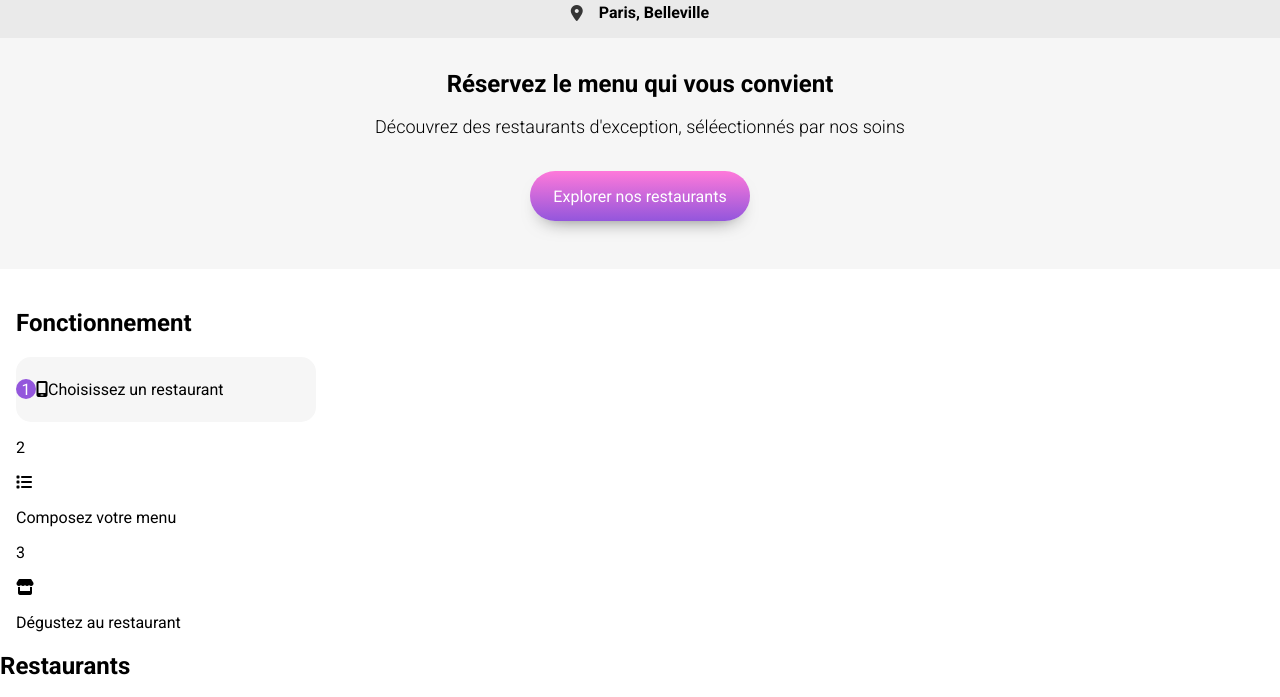
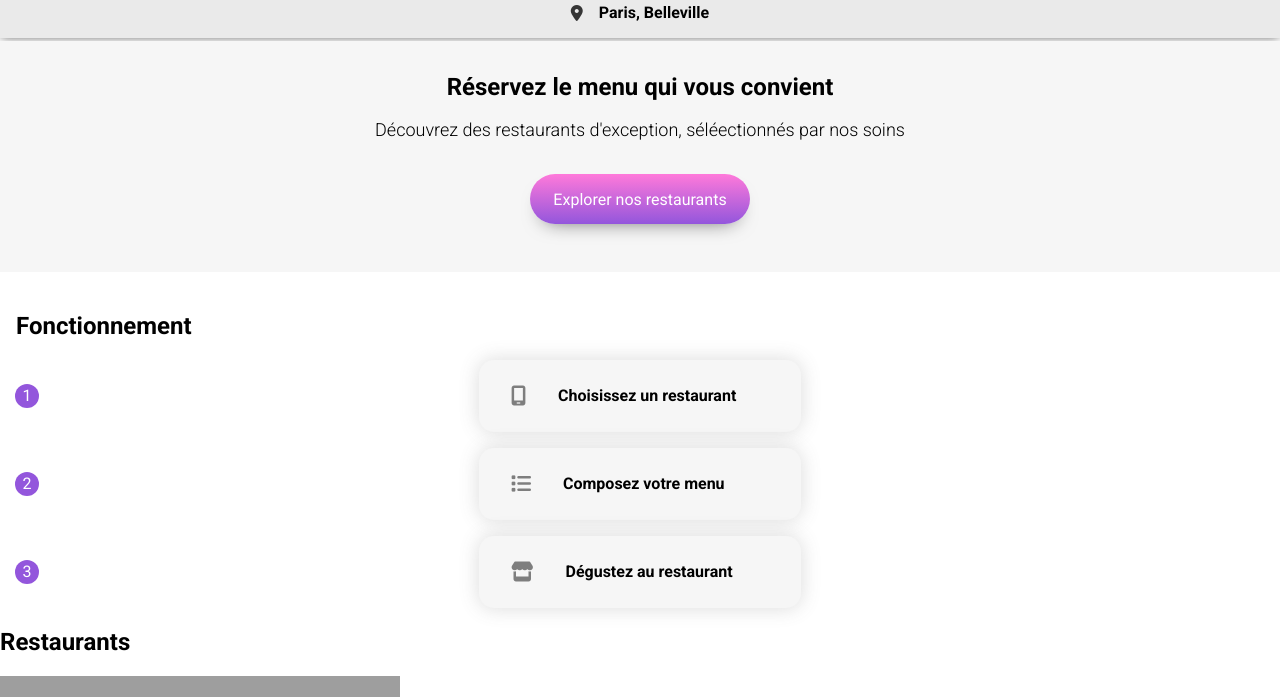
Before and after one commit to ElodieFNS/Fernandes_Elodie_Projet4, a plain HTML site: page homepage.html in a window 1280 px wide. Shown: the part 66-763 px from the top of the page. Drawn offline with Linux system fonts and the light colour scheme; grey boxes are pictures that could not be loaded; a web font is replaced by a local one.

Commit message:
Modification du HTML sur la homepage.html pour les boutons de la partie "Fonctionnement" ainsi qu'ajout du scss pour cette partie aussi

```diff
--- a/Sass/style.scss
+++ b/Sass/style.scss
@@ -53,14 +53,15 @@ h1{
     background-color: #EAEAEA;
     gap: 1rem;
     box-shadow: 0px 0px 10px -1px #585858;
-}
+    margin-bottom: 3px;
 
-.place i{
+    i{
         color: #353535;
     }
 
-.place p{
+    p{
         font-weight: $font-bold;
+    }
 
 }
 
@@ -68,32 +69,27 @@ h1{
     background-color: $background-color;
     @include flex_all_center;
     flex-direction: column;
-}
 
-.reservation h2{
+    h2 {
        @include margin_zero;
         padding-top: 2rem;
         padding-left: 3rem;
         padding-right: 3rem;
         text-align: center;
         font-size: 24px;
-
     }
 
-.reservation p{
+    p {
         font-weight: 300;
         text-align: center;
         font-size: 18px;
+    }
 }
 
 .reservation_bouton {
     @include bouton_degrade_rose_violet_arrondi;
     margin-top: 1rem;
     margin-bottom: 3rem;
-}
-
-.reservation_bouton a{
-    text-decoration: none;
     color: white;
 }
 
@@ -107,26 +103,129 @@ h1{
     margin-top: 2.5rem;
 }
 
-.fonctionnement_boutons {
+.fonctionnement_boutons{
+    display: flex;
+    flex-direction: column;
+    gap: 1rem;
+}
+
+.fonctionnement_bouton_relative {
+    position: relative;
+    display: flex;
+    justify-content: center;
 
   }
 
-.fonctionnement_bouton{
+.bouton_1 {
+    /* position: relative; */
+    overflow: hidden;
+    height: 72px;
+    width: 322px;
+    background-color: $background-color;
+    border-radius: 15px;
     display: flex;
     align-items: center;
-    background-color: $background-color;
-    border-radius: 15px;
-    width: 300px;
-    height: 65px;
+    gap: 2rem;
+    box-shadow: 0px 0px 19px 1px rgba(88,88,88,0.20);
+
+    i{
+        padding-left: 2rem;
+        color: #7E7E7E;
     }
 
-.fonctionnement_bouton p:first-child{
-    background-color: #9356DC;
-    border-radius: 20px;
-    width: 20px;
-    height: 20px;
+    p{
+        font-weight: $font-bold;
+        font-size: 16px;
+    }
+}
+
+.bouton_1::before {
+    content: "1";
+    position: absolute;
     display: flex;
     align-items: center;
     justify-content: center;
+    top: 24px;
+    left: -1px;
+    width: 24px;
+    height: 24px;
+    background-color: #9356DC;
+    border-radius: 20px;
     color: white;
 }
+
+.bouton_2 {
+    /* position: relative; */
+    overflow: hidden;
+    height: 72px;
+    width: 322px;
+    background-color: $background-color;
+    border-radius: 15px;
+    display: flex;
+    align-items: center;
+    gap: 2rem;
+    box-shadow: 0px 0px 19px 1px rgba(88,88,88,0.20);
+
+    i{
+        padding-left: 2rem;
+        color: #7E7E7E;
+    }
+
+    p{
+        font-weight: $font-bold;
+        font-size: 16px;
+    }
+}
+
+.bouton_2::before {
+    content: "2";
+    position: absolute;
+    display: flex;
+    align-items: center;
+    justify-content: center;
+    top: 24px;
+    left: -1px;
+    width: 24px;
+    height: 24px;
+    background-color: #9356DC;
+    border-radius: 20px;
+    color: white;
+}
+
+.bouton_3 {
+    /* position: relative; */
+    overflow: hidden;
+    height: 72px;
+    width: 322px;
+    background-color: $background-color;
+    border-radius: 15px;
+    display: flex;
+    align-items: center;
+    gap: 2rem;
+    box-shadow: 0px 0px 19px 1px rgba(88,88,88,0.20);
+
+    i{
+        padding-left: 2rem;
+        color: #7E7E7E;
+    }
+
+    p{
+        font-weight: $font-bold;
+        font-size: 16px;
+    }
+}
+
+.bouton_3::before {
+    content: "3";
+    position: absolute;
+    display: flex;
+    align-items: center;
+    justify-content: center;
+    top: 24px;
+    left: -1px;
+    width: 24px;
+    height: 24px;
+    background-color: #9356DC;
+    border-radius: 20px;
+    color: white;
+}
--- a/homepage.html
+++ b/homepage.html
@@ -27,30 +27,30 @@
         <div class="reservation">
            <h2>Réservez le menu qui vous convient</h2>
            <p>Découvrez des restaurants d'exception, séléectionnés par nos soins</p>
-           <nav class="reservation_bouton">
-            <a href="#ancre_restaurants">Explorer nos restaurants</a>
-           </nav>
+            <a class="reservation_bouton" href="#ancre_restaurants">Explorer nos restaurants</a>
         </div>
         <section class="fonctionnement">
             <h2>Fonctionnement</h2>
             <div class="fonctionnement_boutons">
-                <div class="fonctionnement_bouton">
-                    <p>1</p>
-                    <i class="fa-solid fa-mobile-screen"></i>
-                    <p>Choisissez un restaurant</p>
+                <div class="fonctionnement_bouton_relative">
+                    <div class="bouton_1">
+                        <i class="fa-solid fa-mobile-screen fa-lg"></i>
+                        <p>Choisissez un restaurant</p>
+                    </div>
                 </div>
-                <div>
-                    <p>2</p>
-                    <i class="fa-solid fa-list"></i>
-                    <p>Composez votre menu</p>
+                <div class="fonctionnement_bouton_relative">
+                    <div class="bouton_2">
+                        <i class="fa-solid fa-list fa-lg"></i>
+                        <p>Composez votre menu</p>
+                    </div>
                 </div>
-                <div>
-                    <p>3</p>
-                    <i class="fa-solid fa-store"></i>
-                    <p>Dégustez au restaurant</p>
+                <div class="fonctionnement_bouton_relative">
+                    <div class="bouton_3">
+                        <i class="fa-solid fa-store fa-lg"></i>
+                        <p>Dégustez au restaurant</p>
+                    </div>
                 </div>
             </div>
-
         </section>
         <section>
             <h2 id="ancre_restaurants">Restaurants</h2>
@@ -100,7 +100,7 @@
 
 
     <footer>
-        <img src="/Images et textes Ohmyfood/images/logo/ohmyfood.png" alt="Logo OhMyFood"/>
+        <p>ohmyfood</p>
         <nav>
             <ul>
                 <li>
```
Also changed, not shown: menus/la_palette_du_gout.html (+9 -1 lines), Sass/style.css, 1 other file. Lines whose indentation alone changed are shown as unchanged.
